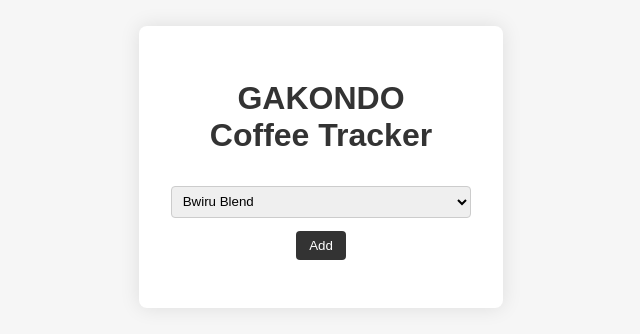
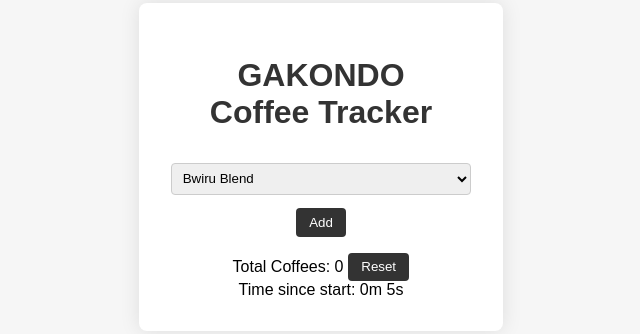
Before and after one commit to inganzo-coder/gakondo, a plain HTML site: page new gakondo.html in a window 1280 px wide. Shown: the part 233-567 px from the top of the page, without its empty margins (319-959 px from the left). Drawn offline with Linux system fonts and the light colour scheme.

Commit message:
new gakondo.html

```diff
--- a/new gakondo.html
+++ b/new gakondo.html
@@ -109,12 +109,20 @@
             <p id="coffee-description"></p>
             <button onclick="closeFullInfo()">Close</button>
         </div>
+        <div id="tracker">
+            Total Coffees: <span id="coffee-count">0</span>
+            <button onclick="resetTracker()">Reset</button>
+        </div>
+        <div id="timer"></div>
     </div>
 
     <script>
+        let startTime;
+
         function addCoffee() {
             const coffeeSelect = document.getElementById("coffee-input");
             const coffeeList = document.getElementById("coffee-list");
+            const coffeeCount = document.getElementById("coffee-count");
 
             const selectedCoffee = coffeeSelect.value;
 
@@ -125,6 +133,9 @@
                     <button class="delete-button" onclick="deleteCoffee(this)">Delete</button>
                 `;
                 coffeeList.appendChild(li);
+
+                // Update the coffee count
+                coffeeCount.textContent = parseInt(coffeeCount.textContent) + 1;
             }
         }
 
@@ -132,6 +143,10 @@
             const li = button.parentElement;
             li.remove();
             hideFullInfo();
+
+            // Update the coffee count
+            const coffeeCount = document.getElementById("coffee-count");
+            coffeeCount.textContent = parseInt(coffeeCount.textContent) - 1;
         }
 
         function showFullInfo(coffeeName) {
@@ -154,6 +169,37 @@
             const fullInfo = document.getElementById("full-info");
             fullInfo.style.display = "none";
         }
+
+        function resetTracker() {
+            const coffeeList = document.getElementById("coffee-list");
+            const coffeeCount = document.getElementById("coffee-count");
+            const timer = document.getElementById("timer");
+
+            // Clear the coffee list
+            coffeeList.innerHTML = "";
+
+            // Reset the coffee count
+            coffeeCount.textContent = "0";
+
+            // Reset the timer
+            startTime = new Date();
+            updateTimer();
+        }
+
+        function updateTimer() {
+            const timer = document.getElementById("timer");
+            const currentTime = new Date();
+            const elapsedTime = currentTime - startTime;
+
+            const minutes = Math.floor(elapsedTime / (1000 * 60));
+            const seconds = Math.floor((elapsedTime % (1000 * 60)) / 1000);
+
+            timer.textContent = `Time since start: ${minutes}m ${seconds}s`;
+        }
+
+        // Start the timer when the page loads
+        startTime = new Date();
+        setInterval(updateTimer, 1000);
     </script>
 
 </body>
```
